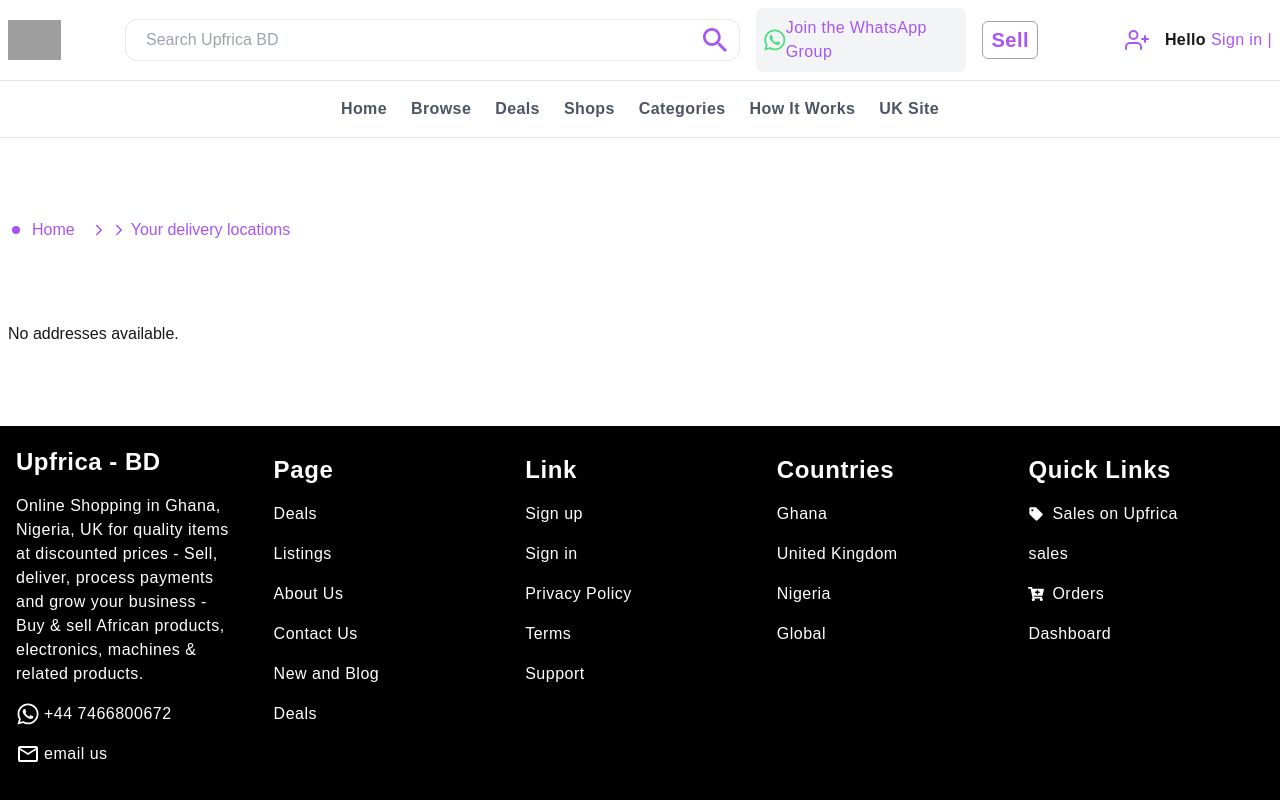
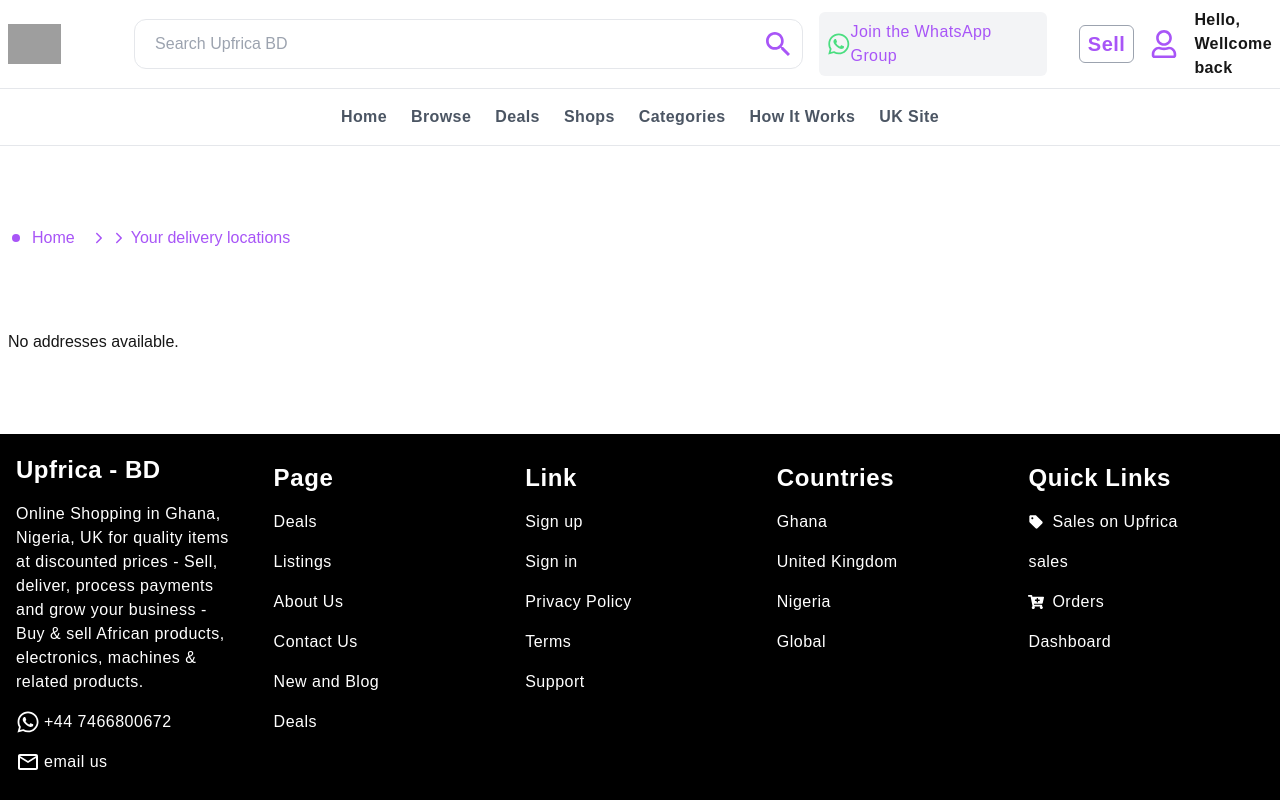
Before and after one commit to srikantoraj/upfrica-next, a Next.js app: page /address in a window 1280 px wide. Shown: the top 800 px of the page. Built offline with nearby package versions, Linux system fonts and the light colour scheme; sample sign-in values are in the browser's storage; grey boxes are pictures that could not be loaded.

Commit message:
header section work

```diff
--- a/src/components/common/header/Header.jsx
+++ b/src/components/common/header/Header.jsx
@@ -85,6 +85,9 @@
             </p>
           </div>
 
+          {/* Shopping Cart Icon */}
+          <ShopingCart />
+
           {/* Sell Button */}
           <div className="flex items-center justify-center">
             <div className="border border-gray-400 rounded-md">
@@ -96,11 +99,10 @@
             </div>
           </div>
 
-          {/* Shopping Cart Icon */}
-          <ShopingCart />
+
 
           {/* User Section */}
-          <div className="xl:w-2/6 flex items-center justify-end gap-4 text-base">
+          <div className="xl:w-1/6 flex items-center justify-end gap-4 text-base">
             <UserMenu />
             <div className="flex gap-2 tracking-wide items-center">
               <UserName />
--- a/src/components/common/header/SearchInpute.jsx
+++ b/src/components/common/header/SearchInpute.jsx
@@ -42,7 +42,7 @@
     }, [debouncedSearchText]);
 
     return (
-        <div className="relative lg:w-full flex items-center border rounded-xl py-1 px-2 group">
+        <div className="relative lg:w-full flex items-center border rounded-xl py-2 px-2 group">
             <input
                 className="w-full border-none focus:outline-none pl-3"
                 type="text"
--- a/src/components/common/header/UserMenu.jsx
+++ b/src/components/common/header/UserMenu.jsx
@@ -7,6 +7,8 @@
 import Link from "next/link";
 import UserEmail from "./UserEmail";
 import { useRouter } from "next/navigation";
+import { FaRegUser } from "react-icons/fa";
+
 
 export default function UserMenu() {
   const [isModalOpen, setIsModalOpen] = useState(false);
@@ -43,8 +45,8 @@
     <div onClick={()=>toggleModal()}>
       {/* User Icon and Menu Toggle */}
       <div ref={triggerRef}>
-        <FiUserPlus
-          className="h-6 w-6 text-purple-500 cursor-pointer"
+        <FaRegUser
+          className="h-7 w-7 text-purple-500 cursor-pointer"
           // onClick={toggleModal}
           aria-haspopup="true"
           aria-expanded={isModalOpen}
--- a/src/components/common/header/UserName.jsx
+++ b/src/components/common/header/UserName.jsx
@@ -1,25 +1,52 @@
 'use client'
-import React, { useEffect, useState } from 'react'
+import React, { useEffect, useState } from 'react';
+import { useRouter } from 'next/navigation'; // Next.js-এর জন্য রাউটার
 import Link from 'next/link';
 
 const UserName = () => {
   const [user, setUser] = useState(null);
+  const router = useRouter(); // রাউট করার জন্য
+
   useEffect(() => {
+    // লোকালস্টোরেজ থেকে ডেটা আনা
     const userInfo = localStorage.getItem('user');
-    setUser(userInfo)
-  }, [])
+    if (userInfo) {
+      try {
+        const parsedUser = JSON.parse(userInfo); // JSON ফর্ম্যাটে রূপান্তর
+        if (parsedUser.user) {
+          setUser(parsedUser.user); // state-এ ব্যবহারকারীর ডেটা সেট
+        } else {
+          router.push('/signin'); // user ডেটা না থাকলে /signin-এ পাঠানো
+        }
+      } catch (error) {
+        console.error('Error parsing user data:', error);
+        router.push('/signin'); // JSON.parse সমস্যা হলে সাইন ইন পেজে পাঠানো
+      }
+    } else {
+      router.push('/signin'); // লোকালস্টোরেজে কিছুই না থাকলে সাইন ইন পেজে পাঠানো
+    }
+  }, [router]);
+
+  console.log(user?.first_name)
 
   return (
     <div>
       <h2>
-        <span className="font-bold">Hello </span>
-        {!user?.user?.username && <Link href="/signin">
-          <span className="text-purple-500">Sign in |</span>
-        </Link>}
-        {user && <span className="text-purple-500">{user?.user?.username}</span>}
+        <span className="font-bold">Hello,</span>
+        {!user ? (
+          <Link href="/signin">
+            <span className="text-purple-500">Sign in |</span>
+          </Link>
+        ) : (
+          <>
+          <span className="text-purple-500 font-bold">{user?.first_name}</span> <br />
+          <span className='font-bold'>Wellcome back</span>
+          </>
+          // UI-তে firstname দেখানো
+        )}
       </h2>
     </div>
-  )
-}
+  );
+};
 
-export default UserName
+export default UserName;
```
